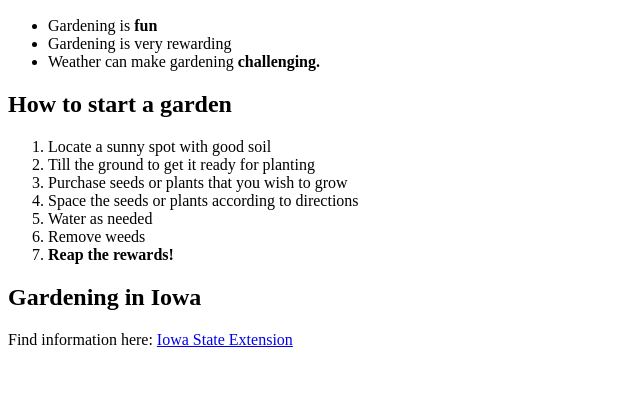
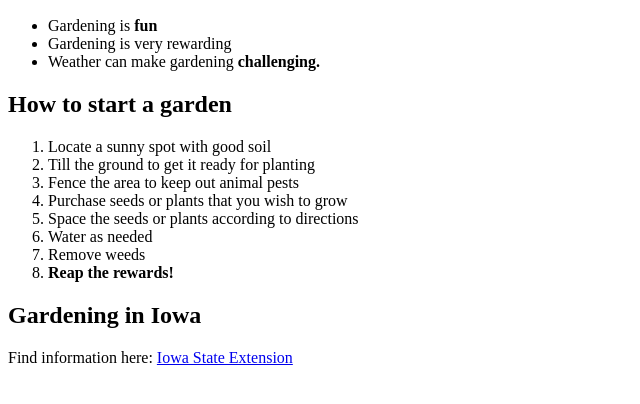
Before and after one commit to rsmith220/DaisyDays, a plain HTML site: page index.html in a window 1280 px wide. Shown: the part 96-500 px from the top of the page, without its empty margins (0-640 px from the left). Drawn offline with Linux system fonts and the light colour scheme.

Commit message:
Update index.html

```diff
--- a/index.html
+++ b/index.html
@@ -13,6 +13,7 @@
 <ol>
 <li>Locate a sunny spot with good soil</li>
 <li>Till the ground to get it ready for planting</li>
+<li>Fence the area to keep out animal pests</li>
 <li>Purchase seeds or plants that you wish to grow</li>
 <li>Space the seeds or plants according to directions</li>
 <li>Water as needed </li>
```
